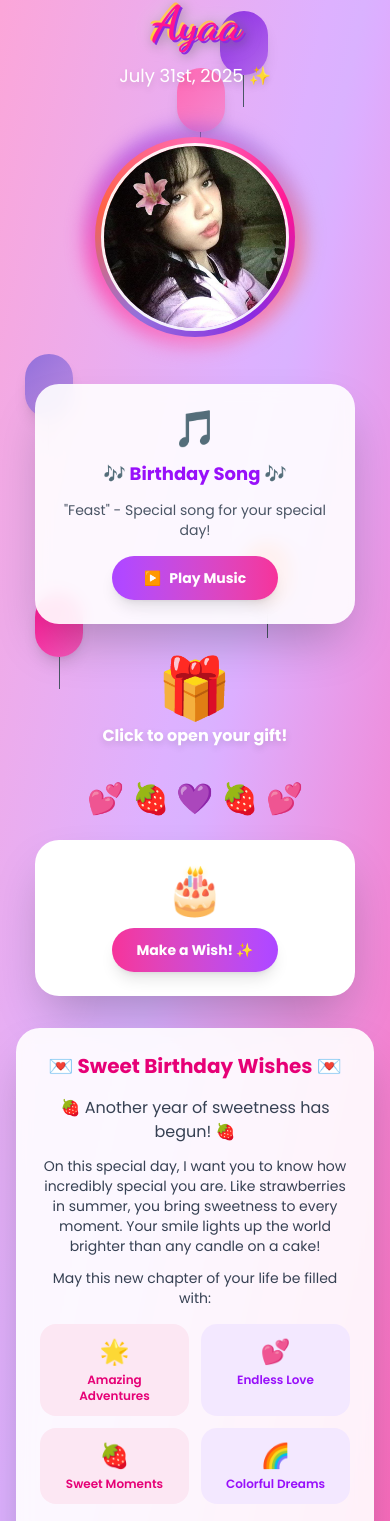
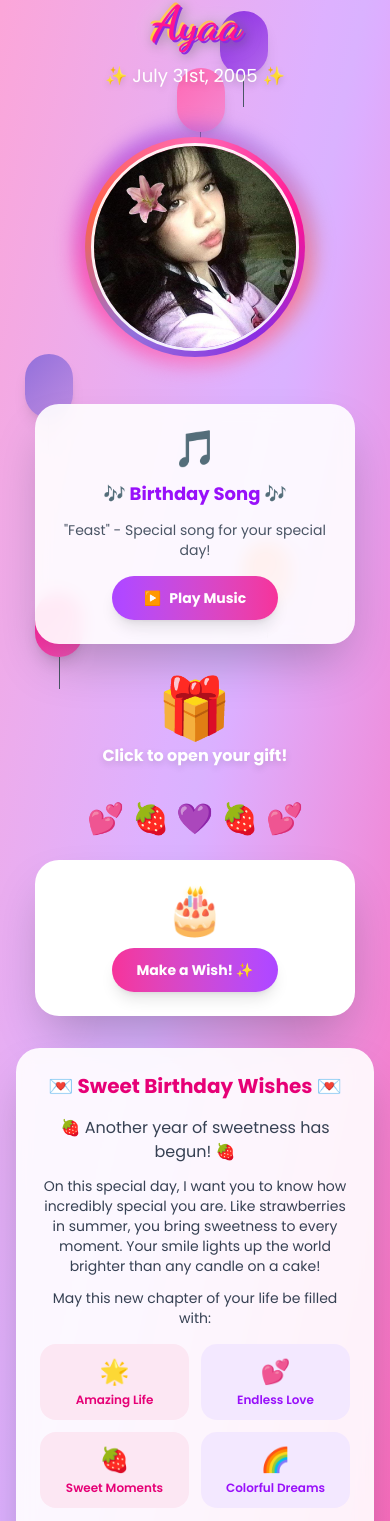
Before and after one commit to gifary500D/ultah, a SvelteKit app: page / in a window 390 px wide. Shown: the part 114-1635 px from the top of the page. Built offline with nearby package versions, Linux system fonts and the light colour scheme.

Commit message:
Fix bug login dan update tampilan dashboard

```diff
--- a/src/routes/+page.svelte
+++ b/src/routes/+page.svelte
@@ -240,7 +240,7 @@
 </script>
 
 <svelte:head>
-	<title>Happy 20th Birthday Aya! 🍓</title>
+	<title>Happy 20th Birthday Ayaa! 🍓</title>
 	<meta name="viewport" content="width=device-width, initial-scale=1.0, user-scalable=yes" />
 	<link rel="preconnect" href="https://fonts.googleapis.com" />
 	<link rel="preconnect" href="https://fonts.gstatic.com" />
@@ -312,8 +312,8 @@
 				<h1 class="font-poppins mb-4 text-3xl font-bold text-white drop-shadow-lg md:text-5xl">
 					🎉 Happy 20th Birthday! 🎉
 				</h1>
-				<h2 class="hero-text mb-4 text-6xl font-bold md:text-8xl lg:text-9xl">Ayaa</h2>
-				<p class="font-poppins text-lg text-white drop-shadow-md">July 31st, 2025 ✨</p>
+				<h2 class="hero-text mb-4 text-8xl font-bold md:text-8xl lg:text-9xl">Ayaa</h2>
+				<p class="font-poppins text-lg text-white drop-shadow-md">✨ July 31st, 2005 ✨</p>
 			</div>
 		</div>
 
@@ -427,8 +427,8 @@
 							</h3>
 							<p class="font-poppins text-sm leading-relaxed text-gray-700">
 								Happy 20th Birthday, beautiful! 🌟<br />
-								You're as sweet as strawberries and as lovely as this purple sunset! May your day be
-								filled with joy, laughter, and all your favorite things! 🍓💜
+								You're as sweet as strawberries and as lovely as this sunset! May your day be filled
+								with joy, laughter, and all your favorite things! 🍓💜
 							</p>
 							<div class="mt-4 text-xl">🎂🎈🍓💕✨</div>
 						</div>
@@ -506,7 +506,7 @@
 				<div class="mt-4 grid grid-cols-2 gap-3 text-center">
 					<div class="rounded-2xl bg-pink-100 p-3">
 						<div class="mb-1 text-2xl">🌟</div>
-						<p class="font-poppins text-xs font-semibold text-pink-600">Amazing Adventures</p>
+						<p class="font-poppins text-xs font-semibold text-pink-600">Amazing Life</p>
 					</div>
 					<div class="rounded-2xl bg-purple-100 p-3">
 						<div class="mb-1 text-2xl">💕</div>
@@ -522,7 +522,7 @@
 					</div>
 				</div>
 				<p class="font-poppins mt-4 text-center text-base font-bold text-pink-600">
-					Happy 20th Birthday, Aya! 🎉🍓💜
+					Happy 20th Birthday, Ayaakuu! 🎉🍓💜
 				</p>
 			</div>
 		</div>
@@ -673,9 +673,8 @@
 	}
 
 	.mobile-photo {
-		animation: none; /* Disable rotation on mobile */
-		width: 200px;
-		height: 200px;
+		width: 220px;
+		height: 220px;
 		box-shadow: 0 0 15px rgba(255, 105, 180, 0.4);
 	}
 
```
